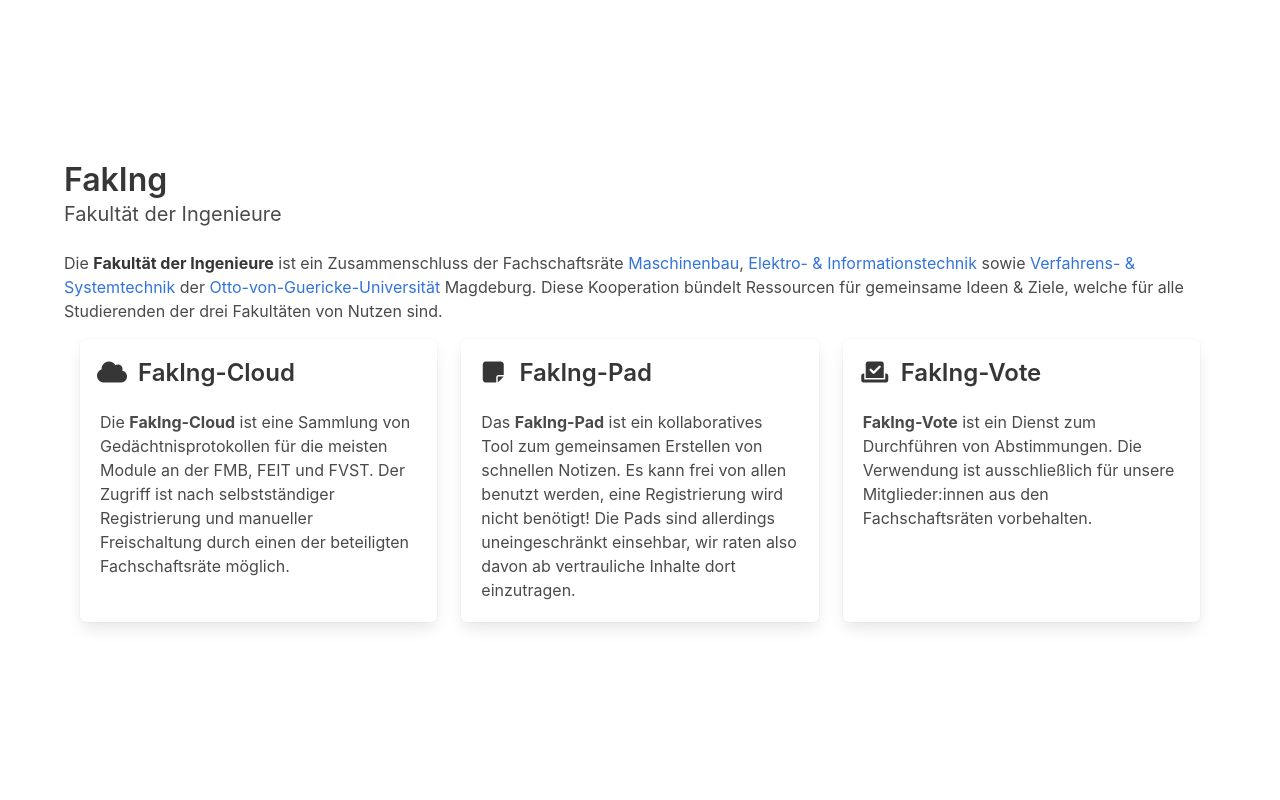
After one commit to aiventimptner/faking-vote, a Django app: page / in a window 1280 px wide. The commit adds this page. Run offline with Django 3.2, Linux system fonts and the light colour scheme; some libraries are stand-ins or nearby versions.

Commit message:
Add landing page

```diff
--- a/faking/urls.py
+++ b/faking/urls.py
@@ -1,7 +1,9 @@
 from django.contrib import admin
+from django.shortcuts import render
 from django.urls import include, path
 
 urlpatterns = [
+    path('', lambda request: render(request, 'faking/index.html')),
     path('votes/', include('votes.urls')),
     path('accounts/', include('django.contrib.auth.urls')),
     path('admin/', admin.site.urls),
--- a/votes/templates/faking/base.html
+++ b/votes/templates/faking/base.html
@@ -17,12 +17,6 @@
     </head>
 
     <body>
-        {% block body %}
-        {% include 'votes/navigation.html' %}
-
-        <section class="section">
-            {% block content %}{% endblock %}
-        </section>
-        {% endblock %}
+        {% block content %}{% endblock %}
     </body>
 </html>
--- a/votes/templates/faking/base_auth.html
+++ b/votes/templates/faking/base_auth.html
@@ -1,13 +1,13 @@
 {% extends 'faking/base.html' %}
 
-{% block body %}
+{% block content %}
 <section class="hero is-fullheight">
     <div class="hero-body is-justify-content-center">
         <div class="column is-4 is-12-touch">
             <div class="card">
                 {% block header %}{% endblock %}
                 <div class="card-content">
-                    {% block content %}{% endblock %}
+                    {% block body %}{% endblock %}
                 </div>
             </div>
         </div>
--- a/votes/templates/faking/base_info.html
+++ b/votes/templates/faking/base_info.html
@@ -1,9 +1,9 @@
 {% extends 'faking/base.html' %}
 
-{% block body %}
+{% block content %}
 <section class="hero is-fullheight">
     <div class="hero-body">
-        {% block content %}{% endblock %}
+        {% block body %}{% endblock %}
     </div>
 </section>
 {% endblock %}
--- /dev/null
+++ b/votes/templates/faking/index.html
@@ -0,0 +1,77 @@
+{% extends 'faking/base.html' %}
+
+{% block content %}
+<div class="hero is-fullheight">
+    <div class="hero-body">
+        <div class="container">
+            <h1 class="title">FakIng</h1>
+            <h2 class="subtitle">Fakultät der Ingenieure</h2>
+            <p>
+                Die <strong>Fakultät der Ingenieure</strong> ist ein Zusammenschluss der Fachschaftsräte
+                <a target="_blank" href="https://farafmb.de">Maschinenbau</a>,
+                <a target="_blank" href="https://www.farafeit.de">Elektro- & Informationstechnik</a> sowie
+                <a target="_blank" href="https://www.farafvst.ovgu.de">Verfahrens- & Systemtechnik</a> der
+                <a target="_blank" href="https://www.ovgu.de">Otto-von-Guericke-Universität</a> Magdeburg. Diese
+                Kooperation bündelt Ressourcen für gemeinsame Ideen & Ziele, welche für alle Studierenden der drei
+                Fakultäten von Nutzen sind.
+            </p>
+            <div class="tile is-ancestor p-4">
+                <div class="tile is-parent">
+                    <a href="https://cloud.faking.cool" class="tile is-child box">
+                        <p class="title is-4">
+                            <span class="icon-text">
+                                <span class="icon mr-2">
+                                    <i class="fas fa-cloud"></i>
+                                </span>
+                                <span>FakIng-Cloud</span>
+                            </span>
+                        </p>
+                        <p>
+                            Die <strong>FakIng-Cloud</strong> ist eine Sammlung von Gedächtnisprotokollen für
+                            die meisten Module an der FMB, FEIT und FVST. Der Zugriff ist nach selbstständiger
+                            Registrierung und manueller Freischaltung durch einen der beteiligten Fachschaftsräte
+                            möglich.
+                        </p>
+                    </a>
+                </div>
+
+                <div class="tile is-parent">
+                    <a href="https://pad.faking.cool" class="tile is-child box">
+                        <p class="title is-4">
+                            <span class="icon-text">
+                                <span class="icon">
+                                    <i class="fas fa-sticky-note"></i>
+                                </span>
+                                <span class="ml-2">FakIng-Pad</span>
+                            </span>
+                        </p>
+                        <p>
+                            Das <strong>FakIng-Pad</strong> ist ein kollaboratives Tool zum gemeinsamen Erstellen von
+                            schnellen Notizen. Es kann frei von allen benutzt werden, eine Registrierung wird nicht
+                            benötigt! Die Pads sind allerdings uneingeschränkt einsehbar, wir raten also davon ab
+                            vertrauliche Inhalte dort einzutragen.
+                        </p>
+                    </a>
+                </div>
+
+                <div class="tile is-parent">
+                    <a href="{% url 'votes:decisions' %}" class="tile is-child box">
+                        <p class="title is-4">
+                            <span class="icon-text">
+                                <span class="icon">
+                                    <i class="fas fa-vote-yea"></i>
+                                </span>
+                                <span class="ml-2">FakIng-Vote</span>
+                            </span>
+                        </p>
+                        <p>
+                            <strong>FakIng-Vote</strong> ist ein Dienst zum Durchführen von Abstimmungen. Die Verwendung
+                            ist ausschließlich für unsere Mitglieder:innen aus den Fachschaftsräten vorbehalten.
+                        </p>
+                    </a>
+                </div>
+            </div>
+        </div>
+    </div>
+</div>
+{% endblock %}
--- a/votes/templates/registration/logged_out.html
+++ b/votes/templates/registration/logged_out.html
@@ -1,5 +1,5 @@
 {% extends 'faking/base_info.html' %}
 
-{% block content %}
+{% block body %}
 {% include 'faking/snippet_info.html' with title="Logged out" subtitle="Du wurdest erfolgreich abgemeldet. Bis zum nächsten mal." %}
 {% endblock %}
--- a/votes/templates/registration/login.html
+++ b/votes/templates/registration/login.html
@@ -4,7 +4,7 @@
 {% include 'faking/snippet_auth.html' with title="Anmeldung" icon="fas fa-question" %}
 {% endblock %}
 
-{% block content %}
+{% block body %}
 <form method="post">
     {% csrf_token %}
 
--- a/votes/templates/registration/password_change_done.html
+++ b/votes/templates/registration/password_change_done.html
@@ -1,5 +1,5 @@
 {% extends 'faking/base_info.html' %}
 
-{% block content %}
+{% block body %}
 {% include 'faking/snippet_info.html' with title="Passwort geändert" subtitle="Du hast dein Passwort erfolgreich aktualisiert." %}
 {% endblock %}
--- a/votes/templates/registration/password_change_form.html
+++ b/votes/templates/registration/password_change_form.html
@@ -4,7 +4,7 @@
 {% include 'faking/snippet_auth.html' with title="Passwort ändern" %}
 {% endblock %}
 
-{% block content %}
+{% block body %}
 <form method="post">
     {% csrf_token %}
 
--- a/votes/templates/registration/password_reset_complete.html
+++ b/votes/templates/registration/password_reset_complete.html
@@ -1,5 +1,5 @@
 {% extends 'faking/base_info.html' %}
 
-{% block content %}
+{% block body %}
 {% include 'faking/snippet_info.html' with title="Passwort geändert" subtitle="Dein Passwort wurde erfolgreich aktualisiert." %}
 {% endblock %}
--- a/votes/templates/registration/password_reset_confirm.html
+++ b/votes/templates/registration/password_reset_confirm.html
@@ -4,7 +4,7 @@
 {% include 'faking/snippet_auth.html' with title="Neues Passwort festlegen" %}
 {% endblock %}
 
-{% block content %}
+{% block body %}
 <form method="post">
     {% csrf_token %}
 
--- a/votes/templates/registration/password_reset_done.html
+++ b/votes/templates/registration/password_reset_done.html
@@ -1,5 +1,5 @@
 {% extends 'faking/base_info.html' %}
 
-{% block content %}
+{% block body %}
 {% include 'faking/snippet_info.html' with title="Passwort zurückgesetzt" subtitle="Du hast eine E-Mail zum Ändern deines Passwortes bekommen." %}
 {% endblock %}
--- a/votes/templates/registration/password_reset_form.html
+++ b/votes/templates/registration/password_reset_form.html
@@ -4,7 +4,7 @@
 {% include 'faking/snippet_auth.html' with title="Passwort vergessen?" %}
 {% endblock %}
 
-{% block content %}
+{% block body %}
 <form method="post">
     {% csrf_token %}
 
```
Also changed, not shown: votes/templates/votes/base_decision.html (+7 -3 lines).
